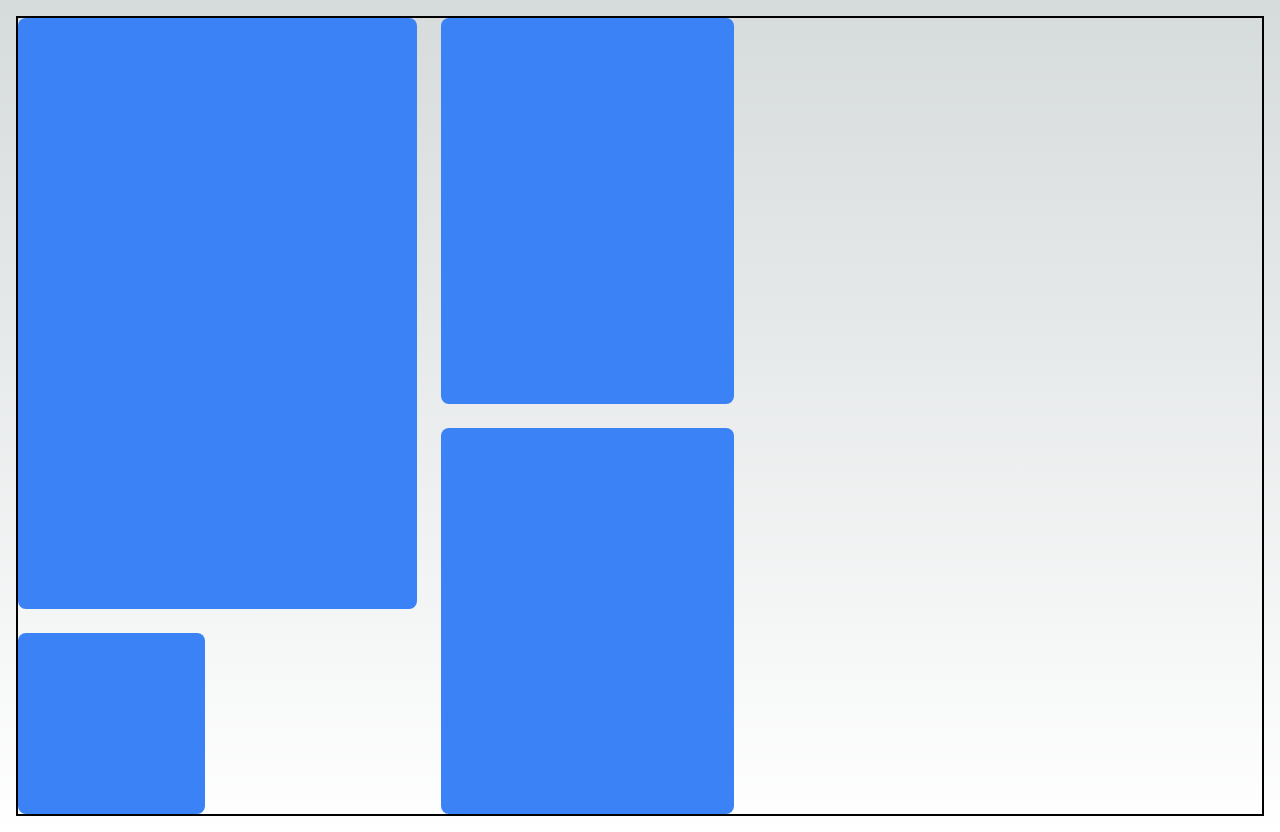
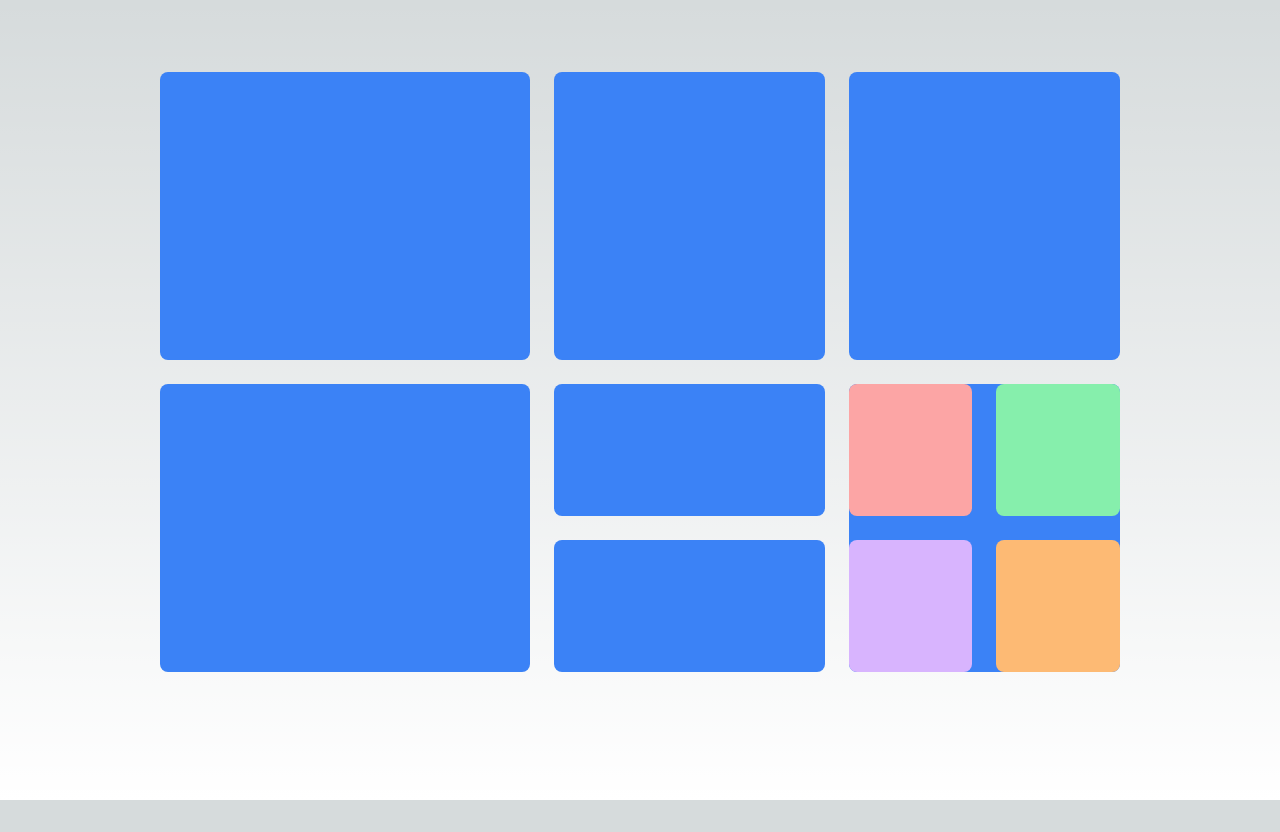
Before and after one commit to OKilberg/okilberg-frontend, a Next.js app: page / in a window 1280 px wide. After the commit the page ends 800 px from the top, so only its background shows below. Built offline with nearby package versions, Linux system fonts and the light colour scheme.

Commit message:
extensions to bentogrid, added new size options, nested grids work

```diff
--- a/app/page.tsx
+++ b/app/page.tsx
@@ -4,11 +4,21 @@ import Image from 'next/image'
 export default function Home() {
   return (
     <main className="flex min-h-screen flex-col items-center justify-between p-4">
-      <BentoGrid>
-        <BentoItem colSpan={4} rowSpan={3} rowStart={1}/>
-        <BentoItem colSpan={2} rowSpan={1} colStart={1}/>
-        <BentoItem colSpan={3} rowSpan={2} rowStart={1}/>
-        <BentoItem colSpan={3} rowSpan={2} rowStart={3}/>
+      <BentoGrid cols={10} className='h-screen-3/4 w-screen-3/4 mt-14'>
+        <BentoItem colSpan={4} rowSpan={2} />
+        <BentoItem colSpan={3} rowSpan={2} />
+        <BentoItem colSpan={3} rowSpan={2} />
+        <BentoItem colSpan={4} rowSpan={2} />
+        <BentoItem colSpan={3} rowSpan={1} />
+        <BentoItem colSpan={3} rowSpan={1} colStart={5}/>
+        <BentoItem colSpan={3} rowSpan={2} rowStart={3} colStart={8}>
+          <BentoGrid cols={2} rows={2} className='w-full h-full'>
+            <BentoItem colSpan={1} rowSpan={1} color='bg-red-300'/>
+            <BentoItem colSpan={1} rowSpan={1} color='bg-green-300'/>
+            <BentoItem colSpan={1} rowSpan={1} color='bg-purple-300'/>
+            <BentoItem colSpan={1} rowSpan={1} color='bg-orange-300'/>
+          </BentoGrid>
+        </BentoItem>
       </BentoGrid>
     </main>
   )
--- a/components/BentoGrid.tsx
+++ b/components/BentoGrid.tsx
@@ -1,34 +1,37 @@
 import React, { ReactNode } from 'react'
-import { useColSpan, useColStart, useRowSpan, useRowStart } from './gridUtils'
+import { useColSpan, useColStart, useCols, useRowSpan, useRowStart, useRows } from './gridUtils'
 
 type Props = {
     children: ReactNode[] | ReactNode,
     cols?: number,
     rows?: number,
+    className?: string
 }
 
-export default function BentoGrid({children}: Props) {
+export default function BentoGrid({children, cols, rows, className}: Props) {
 
-    const defaultGridStyle = 'min-h-screen w-full h-full grid grid-cols-12 grid-rows-4 gap-6 border-2 border-black'
+    const baseGridStyle = 'grid gap-6'
   return (
-    <div className={defaultGridStyle}>
+    <div className={`${baseGridStyle} ${useCols(cols)} ${useRows(rows)} ${className} `}>
         {children}
     </div>
   )
 }
 
 type ItemProps = {
-    rowSpan: number,
-    colSpan:number,
+    rowSpan?: number,
+    colSpan?:number,
     colStart?: number,
     rowStart?:number,
+    children?: ReactNode | ReactNode[],
+    color?: string
 }
 
-export function BentoItem({colSpan, rowSpan, colStart, rowStart}: ItemProps) {
-
+export function BentoItem({colSpan, rowSpan, colStart, rowStart, children, color}: ItemProps) {
+  const itemColor =()=> {return color ? color : 'bg-blue-500'};
   return (
-    <div className={`${useColSpan(colSpan)} ${useRowSpan(rowSpan)} ${useColStart(colStart)} ${useRowStart(rowStart)} bg-blue-500 rounded-lg`}>
-
+    <div className={`${useColSpan(colSpan)} ${useRowSpan(rowSpan)} ${useColStart(colStart)} ${useRowStart(rowStart)} ${itemColor()} rounded-lg`}>
+      {children}
     </div>
   )
 }
--- a/components/gridUtils.ts
+++ b/components/gridUtils.ts
@@ -1,15 +1,29 @@
-export function useColSpan(n: number): string {
-    if (n < 1 || n > 12) {
+export function useCols(n?: number): string {
+    if (n && (n < 1 || n > 12)) {
         throw new Error('Input must be between 1 and 12.');
     }
-    return colSpans[n];
+    return n ? cols[n] : 'grid-cols-12';
 }
 
-export function useRowSpan(n: number): string {
-    if (n < 1 || n > 12) {
+export function useRows(n?: number): string {
+    if (n && (n < 1 || n > 12)) {
         throw new Error('Input must be between 1 and 12.');
     }
-    return rowSpans[n];
+    return n ? rows[n] : 'grid-rows-4';
+}
+
+export function useColSpan(n?: number): string {
+    if (n && (n < 1 || n > 12)) {
+        throw new Error('Input must be between 1 and 12.');
+    }
+    return n ? colSpans[n] : 'col-auto';
+}
+
+export function useRowSpan(n?: number): string {
+    if (n && (n < 1 || n > 12)) {
+        throw new Error('Input must be between 1 and 12.');
+    }
+    return n ? rowSpans[n] : 'row-auto';
 }
 
 export function useColStart(n?: number): string {
@@ -25,6 +39,36 @@ export function useRowStart(n?: number): string {
     }
     return n ? rowStart[n] : 'row-start-auto';
 }
+
+const cols: Record<number, string> = {
+    1: 'grid-cols-1',
+    2: 'grid-cols-2',
+    3: 'grid-cols-3',
+    4: 'grid-cols-4',
+    5: 'grid-cols-5',
+    6: 'grid-cols-6',
+    7: 'grid-cols-7',
+    8: 'grid-cols-8',
+    9: 'grid-cols-9',
+    10: 'grid-cols-10',
+    11: 'grid-cols-11',
+    12: 'grid-cols-12'
+};
+
+const rows: Record<number, string> = {
+    1: 'grid-rows-1',
+    2: 'grid-rows-2',
+    3: 'grid-rows-3',
+    4: 'grid-rows-4',
+    5: 'grid-rows-5',
+    6: 'grid-rows-6',
+    7: 'grid-rows-7',
+    8: 'grid-rows-8',
+    9: 'grid-rows-9',
+    10: 'grid-rows-10',
+    11: 'grid-rows-11',
+    12: 'grid-rows-12'
+};
 
 const colSpans: Record<number, string> = {
     1: 'col-span-1',
--- a/tailwind.config.ts
+++ b/tailwind.config.ts
@@ -13,6 +13,16 @@ const config: Config = {
         'gradient-conic':
           'conic-gradient(from 180deg at 50% 50%, var(--tw-gradient-stops))',
       },
+      height: {
+        'screen-1/2':'calc(50vh)',
+        'screen-3/4':'calc(75vh)',
+        'screen-5/8':'calc(62.5vh)',
+      },
+      width: {
+        'screen-1/2':'calc(50vw)',
+        'screen-3/4':'calc(75vw)',
+        'screen-5/8':'calc(62.5vh)',
+      }
     },
   },
   plugins: [],
```
